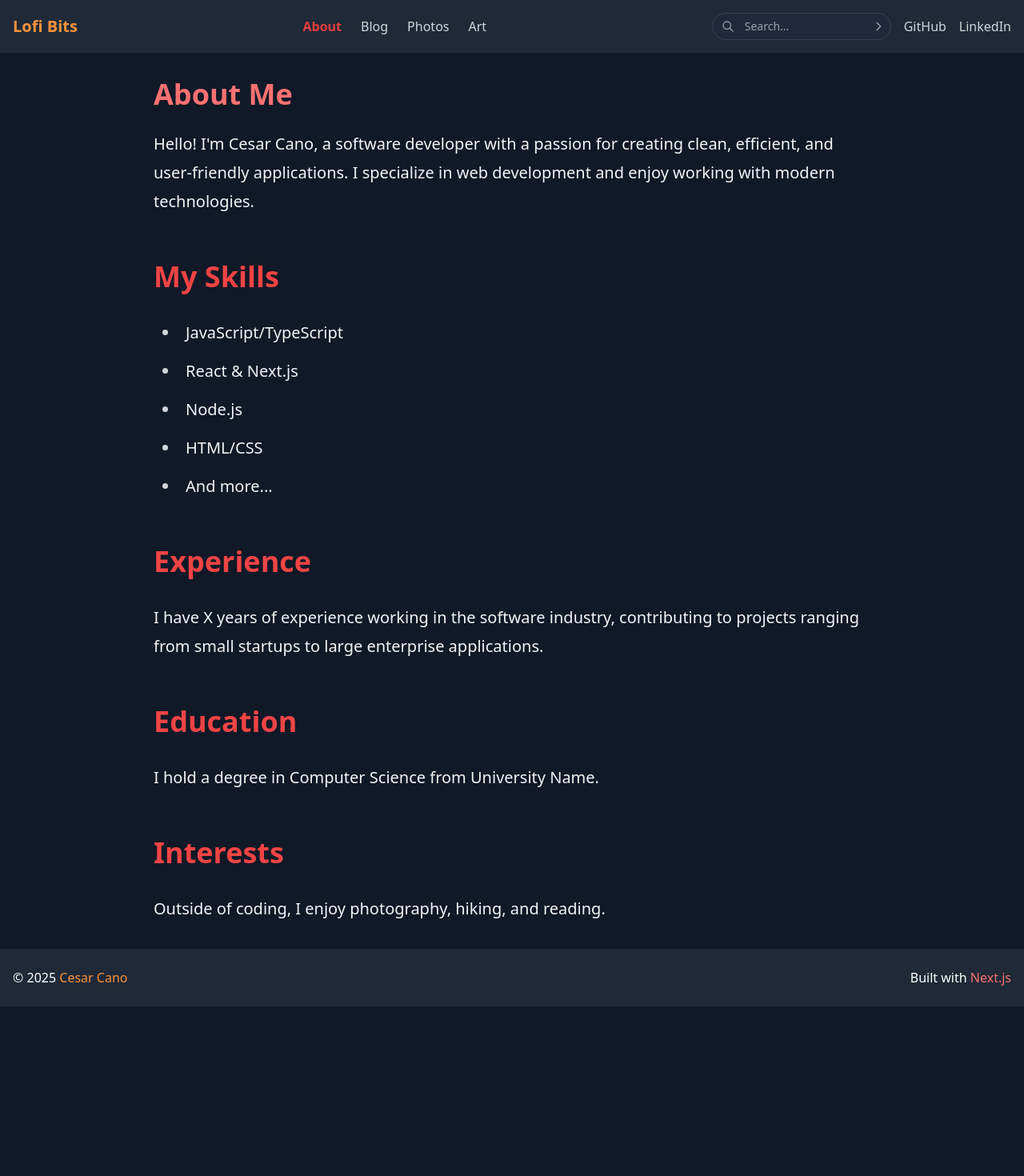
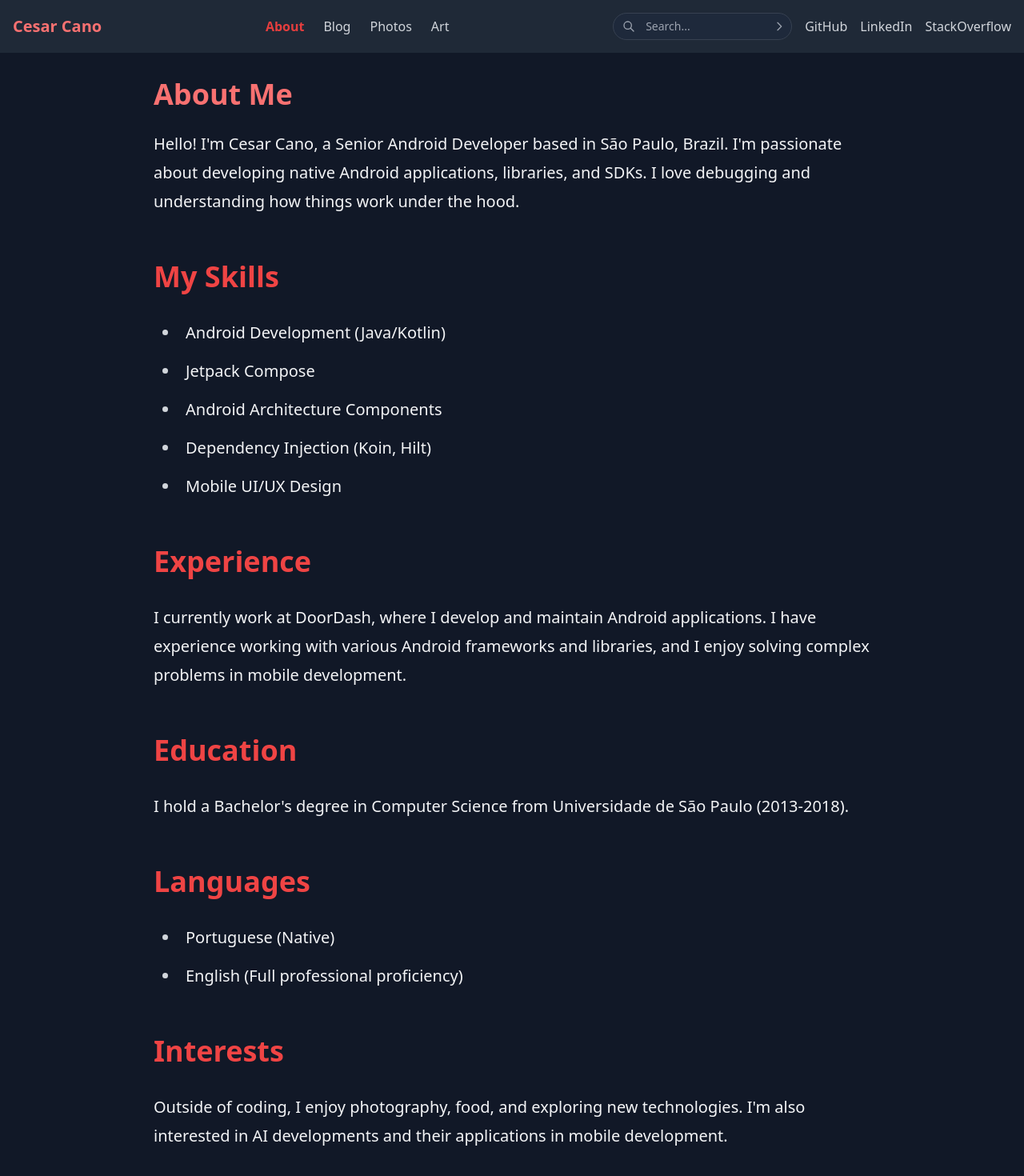
Before and after one commit to cesonha/cesonha.github.io, a Next.js app: page /about in a window 1280 px wide. Shown: the top 1470 px of the page at 80% size. Before the commit the page ends 1258 px from the top, so only its background shows below. Built offline with nearby package versions, Linux system fonts and the light colour scheme.

Commit message:
feat: update About page and Navbar with personal profile information

```diff
--- a/components/Footer.js
+++ b/components/Footer.js
@@ -4,7 +4,7 @@ export default function Footer() {
       <div className="container mx-auto px-4">
         <div className="flex flex-col md:flex-row justify-between items-center gap-2">
           <div>
-            <p>© {new Date().getFullYear()} <span className="text-orange-400">Cesar Cano</span></p>
+            <p>© {new Date().getFullYear()} <span className="text-red-400">Cesar Cano</span></p>
           </div>
           <div>
             <p>Built with <span className="text-red-400">Next.js</span></p>
--- a/components/Navbar.js
+++ b/components/Navbar.js
@@ -13,17 +13,17 @@ export default function Navbar({ allContent }) {
   ];
 
   const socialLinks = [
-    { label: 'GitHub', url: 'https://github.com/yourusername', icon: 'github' },
-    { label: 'LinkedIn', url: 'https://linkedin.com/in/yourusername', icon: 'linkedin' },
-    // Add more as needed
+    { label: 'GitHub', url: 'https://github.com/cesonha', icon: 'github' },
+    { label: 'LinkedIn', url: 'https://linkedin.com/in/cesar-cano-de-oliveira', icon: 'linkedin' },
+    { label: 'StackOverflow', url: 'https://stackoverflow.com/users/3005235/cesonha', icon: 'stackoverflow' },
   ];
 
   return (
     <nav className="bg-dark-lighter text-white">
       <div className="container mx-auto px-4">
         <div className="flex flex-col md:flex-row justify-between items-center py-4">
-          <Link href="/about" className="text-xl font-bold text-orange-400 hover:text-orange-300 transition-colors mb-4 md:mb-0">
-            Lofi Bits
+          <Link href="/about" className="text-xl font-bold text-red-400 hover:text-red-300 transition-colors mb-4 md:mb-0">
+            Cesar Cano
           </Link>
 
           <div className="flex flex-wrap justify-center gap-4 md:gap-6 mb-4 md:mb-0">
--- a/pages/about.js
+++ b/pages/about.js
@@ -5,34 +5,42 @@ export default function About() {
 
       <div className="prose lg:prose-xl max-w-none">
         <p>
-          Hello! I'm Cesar Cano, a software developer with a passion for creating clean,
-          efficient, and user-friendly applications. I specialize in web development
-          and enjoy working with modern technologies.
+          Hello! I'm Cesar Cano, a Senior Android Developer based in São Paulo, Brazil. I'm passionate about
+          developing native Android applications, libraries, and SDKs. I love debugging and understanding
+          how things work under the hood.
         </p>
 
         <h2>My Skills</h2>
         <ul>
-          <li>JavaScript/TypeScript</li>
-          <li>React & Next.js</li>
-          <li>Node.js</li>
-          <li>HTML/CSS</li>
-          <li>And more...</li>
+          <li>Android Development (Java/Kotlin)</li>
+          <li>Jetpack Compose</li>
+          <li>Android Architecture Components</li>
+          <li>Dependency Injection (Koin, Hilt)</li>
+          <li>Mobile UI/UX Design</li>
         </ul>
 
         <h2>Experience</h2>
         <p>
-          I have X years of experience working in the software industry,
-          contributing to projects ranging from small startups to large enterprise applications.
+          I currently work at DoorDash, where I develop and maintain Android applications.
+          I have experience working with various Android frameworks and libraries, and I enjoy
+          solving complex problems in mobile development.
         </p>
 
         <h2>Education</h2>
         <p>
-          I hold a degree in Computer Science from University Name.
+          I hold a Bachelor's degree in Computer Science from Universidade de São Paulo (2013-2018).
         </p>
+
+        <h2>Languages</h2>
+        <ul>
+          <li>Portuguese (Native)</li>
+          <li>English (Full professional proficiency)</li>
+        </ul>
 
         <h2>Interests</h2>
         <p>
-          Outside of coding, I enjoy photography, hiking, and reading.
+          Outside of coding, I enjoy photography, food, and exploring new technologies.
+          I'm also interested in AI developments and their applications in mobile development.
         </p>
       </div>
     </div>
```
